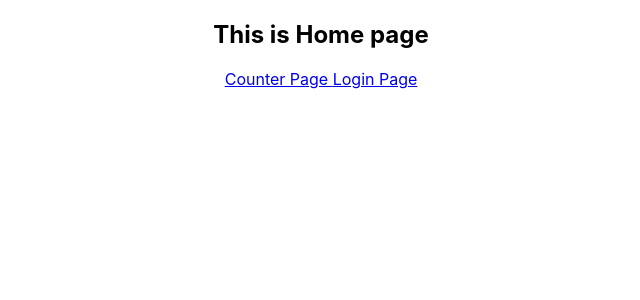
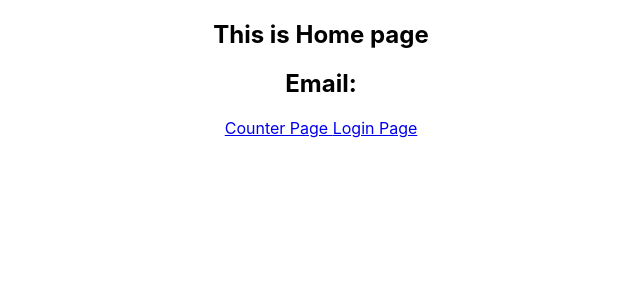
Before and after one commit to SiewLeng/react-app, a React (Create React App) app: page / in a window 1280 px wide. Shown: the top 300 px of the page, without its empty margins (319-959 px from the left). Built offline with nearby package versions, Linux system fonts and the light colour scheme; no server answers; what @feathersjs/client would draw is missing.

Commit message:
100% of login page

```diff
--- a/src/app/store.ts
+++ b/src/app/store.ts
@@ -1,9 +1,11 @@
 import { configureStore, ThunkAction, Action } from '@reduxjs/toolkit';
 import counterReducer from '../features/counter/counterSlice';
+import loginReducer from '../pages/login/loginSlice';
 
 export const store = configureStore({
   reducer: {
     counter: counterReducer,
+    login: loginReducer
   },
 });
 
--- a/src/features/counter/Counter.tsx
+++ b/src/features/counter/Counter.tsx
@@ -26,7 +26,6 @@ export function Counter() {
           aria-label="Decrement value"
           onClick={() => dispatch(decrement())}
         >
-          -
         </button>
         <span className={styles.value}>{count}</span>
         <button
--- a/src/pages/home/Home.tsx
+++ b/src/pages/home/Home.tsx
@@ -1,11 +1,21 @@
-import React from 'react';
+import React, {useEffect} from 'react';
 import { Link } from 'react-router-dom';
+import { useAppSelector, useAppDispatch } from '../../app/hooks';
+import {
+    selectLogin
+} from '../login/loginSlice';
 
-export class Home extends React.Component {
-	render() {
+export const Home = () => {
+	const loginState = useAppSelector(selectLogin);
+
+	useEffect(()=> {
+		console.log("fired !!!",{ loginState });
+	},[loginState])
+
 	return (
 		<div>
 			<h2> This is Home page </h2>
+			<h2> Email: {loginState.userData.email}</h2>
 			<div>
 				<Link to='/counter'> Counter Page </Link>
 				<Link to='/login'> Login Page </Link>
@@ -13,4 +23,3 @@ export class Home extends React.Component {
 		</div>
 	)
 }
-}
--- a/src/pages/login/Login.tsx
+++ b/src/pages/login/Login.tsx
@@ -1,8 +1,16 @@
 import { monitorEventLoopDelay } from 'perf_hooks';
-import React from 'react';
+import React, { useState } from 'react';
+import { textSpanContainsPosition } from 'typescript';
+import { connect } from 'react-redux'
+import { Link } from 'react-router-dom';
+import { useAppSelector, useAppDispatch } from '../../app/hooks';
 import styles from './Login.module.css';
 import client from '../../feathers';
-import { textSpanContainsPosition } from 'typescript';
+import {
+    login,
+    selectLogin
+} from './loginSlice';
+import { render } from '@testing-library/react';
 
 type Props = {
 }
@@ -12,50 +20,59 @@ type State = {
     password: string
 }
 
-export class Login extends React.Component <Props, State> {
-    constructor(props: any) {
-        super(props);
-        this.state = {
-            email: '',
-            password: ''
-        };
-        this.handleChange = this.handleChange.bind(this);
-        this.handleSubmit = this.handleSubmit.bind(this);
-    }
+export const Login = () =>{
+    const dispatch = useAppDispatch();
+    const loginState = useAppSelector(selectLogin);
 
-    handleChange(event: any) {
+    const [email, setEmail] = useState('');
+    const [password, setPassword] = useState('');
+
+    function handleChange(event: any) {
         const id = event.target.id;
         if (id == 'email') {
-            this.setState({ email: event.target.value });
+            setEmail(event.target.value)
         } else if (id == 'password') {
-            this.setState({ password: event.target.value });
+            setPassword(event.target.value);
         }
     }
 
-    handleSubmit(event: any) {
-        console.log('this.state >>> ', this.state);
+    function handleSubmit(event: any) {
         event.preventDefault();
         client.service('users').find({
-            query: { email: this.state.email }
+            query: { email, password }
         }).then((result: any) => {
-            console.log(result);
-        })
+            const userData = {
+                email: result.data[0].email,
+                hobbies: result.data[0].hobbies,
+                dateOfBirth: result.data[0].dateOfBirth
+            }
+            console.log({ result });
+            dispatch(login(userData));
+        });
     }
 
-    render() {
+    function seeUserData() {
+        console.log({ loginState });
+    }
+
     return (
         <div>
         <h2>This is login page</h2>
-                <form onSubmit={this.handleSubmit}>
+        <form onSubmit={handleSubmit}>
             <label> Email:
-                        <input type='text' value={this.state.email} onChange={this.handleChange} id='email'></input>
+                <input type='text' value={email} onChange={handleChange} id='email'></input>
             </label>
             <label> Password:
-                        <input type='text' value={this.state.password} onChange={this.handleChange} id='password'></input>
+                <input type='text' value={password} onChange={handleChange} id='password'></input>
             </label>
             <input type="submit" value="Submit"/>
         </form>
+        <div>
+            <button onClick={seeUserData}> See User Data </button>
         </div>
-        );
+        <div>
+            <Link to='/'> Home Page </Link>
+        </div>
+    </div>
+    )
 }
-}
--- /dev/null
+++ b/src/pages/login/loginSlice.tsx
@@ -0,0 +1,40 @@
+import { createSlice, PayloadAction } from '@reduxjs/toolkit';
+import { skipPartiallyEmittedExpressions } from 'typescript';
+import { RootState, AppThunk } from '../../app/store';
+
+type userDataType = {
+    email: string,
+    hobbies: [string],
+    dateOfBirth: Date
+};
+
+type intialStateType = {
+    isLogin: boolean,
+    userData: userDataType
+};
+
+const initialState: intialStateType = {
+    isLogin: false,
+    userData: {
+        email: '',
+        hobbies: ['none'],
+        dateOfBirth: new Date('')
+    }
+};
+
+const createSliceObj =  {
+    name: 'Login',
+    initialState,
+    reducers: {
+        login: (state: any, action: PayloadAction<userDataType>) => {
+            state.isLogin = true;
+            state.userData = action.payload;
+        }
+    }
+};
+
+export const loginSlice = createSlice(createSliceObj);
+export const selectLogin = (state: RootState) => state.login;
+
+export const { login } = loginSlice.actions;
+export default loginSlice.reducer;
```
Lines whose indentation alone changed are shown as unchanged.
